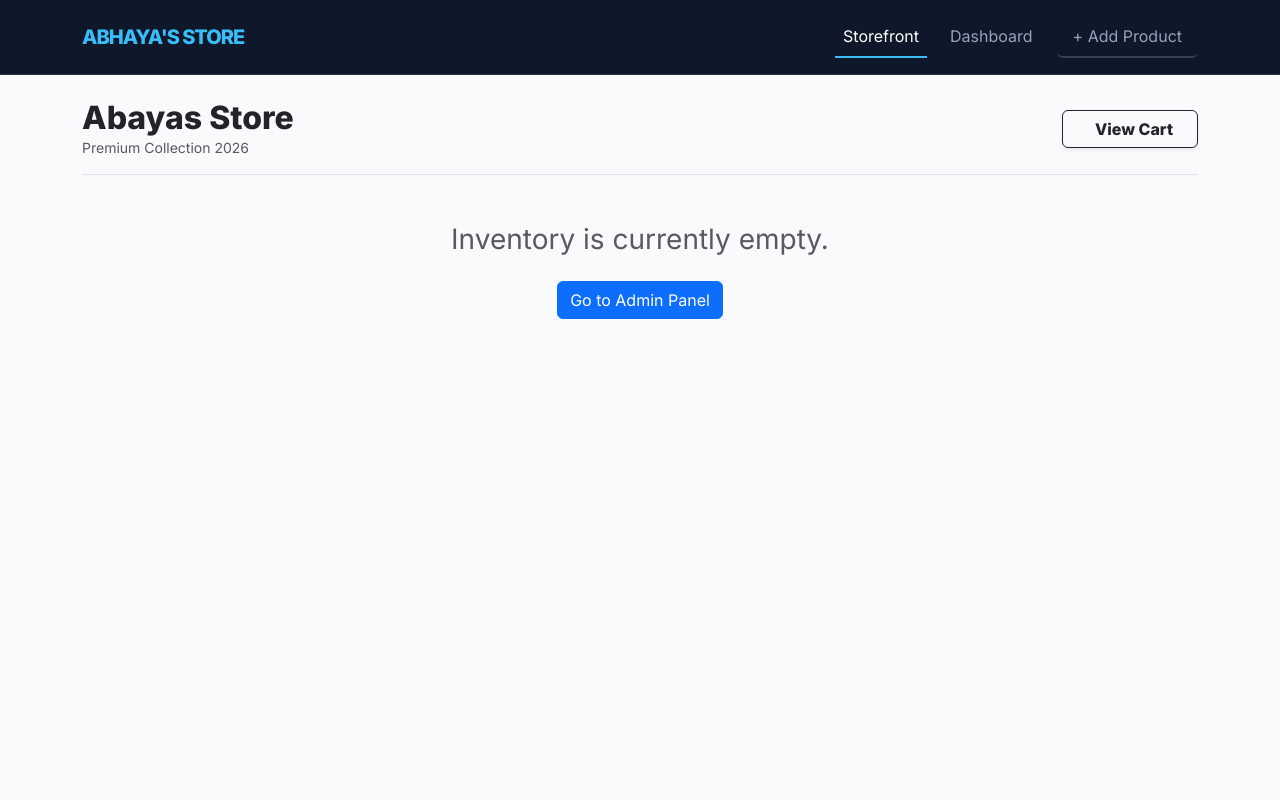
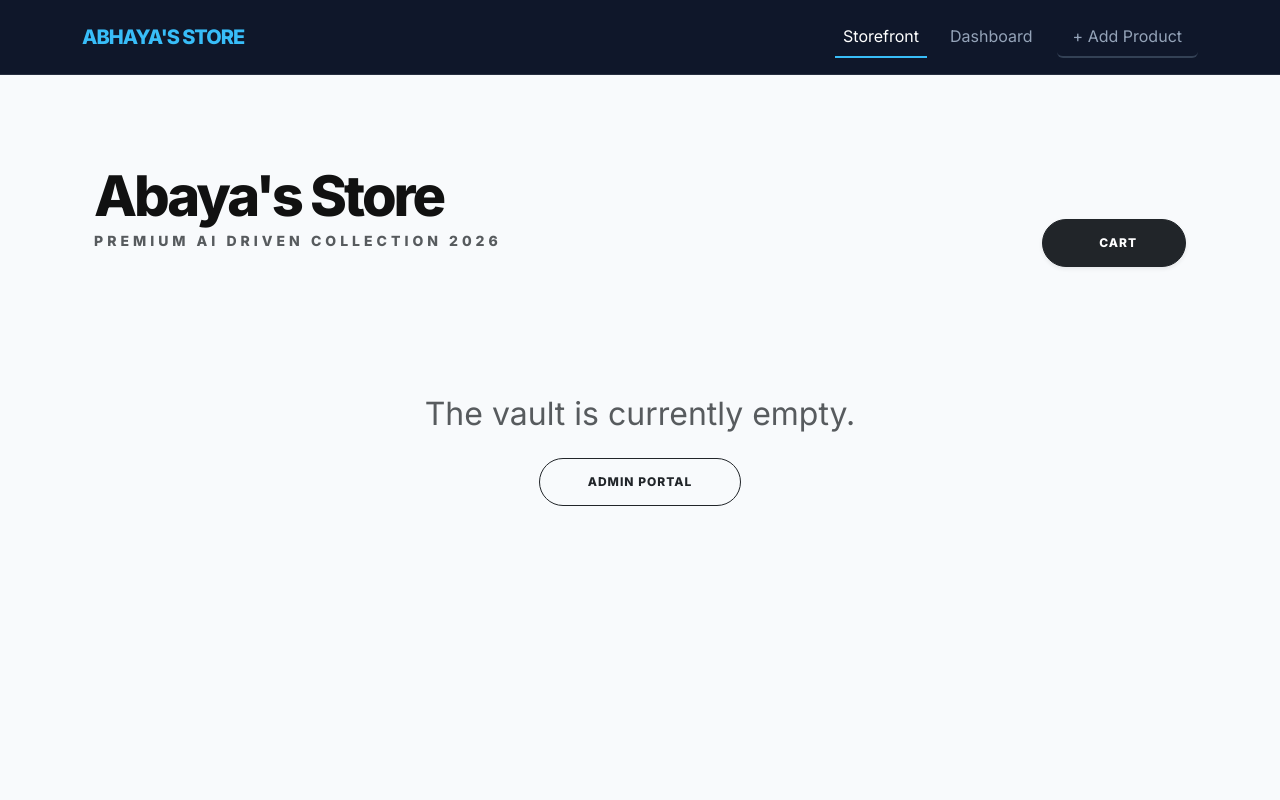
Before and after one commit to Abhayashrestha/super_pos, a Flask app: page / in a window 1280 px wide. Run offline with Flask 3, Linux system fonts and the light colour scheme; data that the repository does not hold is empty; some libraries are stand-ins or nearby versions.

Commit message:
updated html

```diff
--- a/analysis/processor.py
+++ b/analysis/processor.py
@@ -38,8 +38,6 @@ class DataProcessor:
 
 
 
-
-
     def predict_stockout(self, product_id, future_hours=1):
         pass
 
--- a/data/storage.py
+++ b/data/storage.py
@@ -4,7 +4,7 @@ def get_connection():
     creds={"host":"localhost",
            "database":"posdb",
            "user":"postgres",
-           "password":"Shrestha#$1"}
+           "password":"S#$1"}
 
     try:
         connection=psycopg2.connect(**creds)
--- a/templates/storefront.html
+++ b/templates/storefront.html
@@ -1,63 +1,148 @@
 {% extends "base.html" %}
 
 {% block content %}
-<header class="pb-3 mb-4 border-bottom d-flex justify-content-between align-items-center">
+<style>
+    /* Premium Design Tokens */
+    :root {
+        --premium-black: #111111;
+        --soft-gray: #f8f9fa;
+        --glass-white: rgba(255, 255, 255, 0.85);
+        --transition-smooth: all 0.5s cubic-bezier(0.165, 0.84, 0.44, 1);
+    }
+
+    /* Page Header Elevation */
+    .store-header {
+        padding: 4rem 0 2rem 0;
+    }
+
+    .brand-title {
+        font-family: 'Inter', sans-serif;
+        font-weight: 800;
+        letter-spacing: -3px;
+        font-size: 3.5rem;
+        color: var(--premium-black);
+    }
+
+    /* The "Magnum Opus" Card */
+    .product-card {
+        border: none !important;
+        background: var(--glass-white);
+        backdrop-filter: blur(20px);
+        border-radius: 24px !important;
+        transition: var(--transition-smooth);
+        overflow: hidden;
+    }
+
+    .product-card:hover {
+        transform: translateY(-12px);
+        box-shadow: 0 30px 60px rgba(0,0,0,0.12) !important;
+    }
+
+    .img-container {
+        height: 350px;
+        overflow: hidden;
+        position: relative;
+    }
+
+    .product-img {
+        width: 100%;
+        height: 100%;
+        object-fit: cover;
+        transition: transform 1.2s ease;
+    }
+
+    .product-card:hover .product-img {
+        transform: scale(1.1);
+    }
+
+    /* Modern UI Components */
+    .btn-premium {
+        border-radius: 50px !important;
+        font-weight: 700;
+        letter-spacing: 1px;
+        text-transform: uppercase;
+        font-size: 0.75rem;
+        padding: 14px;
+        transition: var(--transition-smooth);
+    }
+
+    .qty-input {
+        border-radius: 50px !important;
+        background-color: var(--soft-gray) !important;
+        border: none !important;
+        font-weight: 600;
+    }
+
+    .badge-stock {
+        font-size: 0.6rem;
+        font-weight: 800;
+        padding: 8px 14px;
+        border-radius: 50px;
+        letter-spacing: 1px;
+    }
+</style>
+
+<div class="container">
+    <header class="store-header d-flex justify-content-between align-items-end mb-5">
         <div>
-        <h1 class="h2 fw-bold text-dark mb-0">Abayas Store</h1>
-        <p class="text-muted small mb-0">Premium Collection 2026</p>
+            <h1 class="brand-title mb-0">Abaya's Store</h1>
+            <p class="text-muted text-uppercase fw-bold small ls-3" style="letter-spacing: 4px;">Premium AI Driven Collection 2026</p>
         </div>
-
-    <a href="{{ url_for('view_cart') }}" class="btn btn-outline-dark position-relative px-4 fw-bold shadow-sm">
-        <i class="bi bi-bag-check-fill me-2"></i> View Cart
+        <a href="{{ url_for('view_cart') }}" class="btn btn-dark btn-premium px-5 shadow-sm">
+            <i class="bi bi-bag-heart me-2"></i> Cart
             {% if session.get('cart') %}
-        <span class="position-absolute top-0 start-100 translate-middle badge rounded-pill bg-danger">
-            {{ session.get('cart')|length }}
-        </span>
+                <span class="ms-2 badge rounded-pill bg-white text-dark">{{ session.get('cart')|length }}</span>
             {% endif %}
         </a>
     </header>
 
-<div class="row row-cols-1 row-cols-md-2 row-cols-lg-3 g-4">
+    <div class="row row-cols-1 row-cols-md-2 row-cols-lg-3 g-5">
         {% for product in products %}
         <div class="col">
-        <div class="card h-100 border-0 shadow-sm position-relative" style="border-radius: 15px; overflow: hidden;">
+            <div class="card h-100 product-card shadow-sm">
 
-            <span class="badge position-absolute top-0 end-0 m-3 {{ 'bg-success' if product.quantity > 0 else 'bg-danger' }}">
-                {{ product.quantity if product.quantity > 0 else 'Out of' }} Stock
-            </span>
+                <div class="position-absolute top-0 end-0 m-3 z-3">
+                    {% if product.quantity > 0 %}
+                        <span class="badge bg-white text-dark badge-stock border shadow-sm">IN STOCK</span>
+                    {% else %}
+                        <span class="badge bg-danger text-white badge-stock shadow-sm">SOLD OUT</span>
+                    {% endif %}
+                </div>
 
+                <div class="img-container">
                     <img src="{{ url_for('static', filename='uploads/' + (product.image_path if product.image_path else 'default.jpg')) }}"
-                 class="card-img-top" alt="{{ product.name }}" style="height: 280px; object-fit: cover;">
+                         class="product-img" alt="{{ product.name }}">
+                </div>
 
-            <div class="card-body d-flex flex-column">
-                <div class="mb-3">
-                    <h5 class="card-title fw-bold mb-1">{{ product.name }}</h5>
-                    <span class="badge bg-light text-muted text-uppercase tracking-wider" style="font-size: 0.7rem;">
-                        {{ product.category }}
-                    </span>
+                <div class="card-body p-4 d-flex flex-column">
+                    <div class="mb-4">
+                        <p class="text-muted text-uppercase small fw-bold mb-1" style="font-size: 0.65rem;">{{ product.category }}</p>
+                        <h3 class="fw-bold text-dark mb-0">{{ product.name }}</h3>
                     </div>
 
                     <div class="mt-auto">
-                    <div class="d-flex justify-content-between align-items-center mb-3">
-                        <span class="h4 mb-0 text-primary fw-bold">${{ "%.2f"|format(product.price) }}</span>
+                        <div class="mb-4">
+                            <span class="display-6 fw-light text-dark">$ {{ "%.2f"|format(product.price) }}</span>
                         </div>
 
                         <form action="{{ url_for('add_item_to_cart', p_id=product.product_id) }}" method="POST">
-                        <div class="input-group mb-2">
-                            <span class="input-group-text bg-light border-end-0">Qty</span>
-                            <input type="number" name="quantity" class="form-control border-start-0"
+                            <div class="row g-2">
+                                <div class="col-4">
+                                    <input type="number" name="quantity" class="form-control qty-input text-center h-100"
                                            value="1" min="1" max="{{ product.quantity }}"
                                            {{ 'disabled' if product.quantity <= 0 }} required>
                                 </div>
-
-                        <button type="submit" class="btn btn-dark w-100 fw-bold py-2 shadow-sm"
+                                <div class="col-8">
+                                    <button type="submit" class="btn btn-dark w-100 btn-premium shadow-sm h-100"
                                             {{ 'disabled' if product.quantity <= 0 }}>
                                         {% if product.quantity > 0 %}
-                                <i class="bi bi-cart-plus me-2"></i> Add to Cart
+                                            Add to Bag
                                         {% else %}
-                                Sold Out
+                                            Unavailable
                                         {% endif %}
                                     </button>
+                                </div>
+                            </div>
                         </form>
                     </div>
                 </div>
@@ -67,10 +152,10 @@
     </div>
 
     {% if not products %}
-<div class="text-center py-5">
-    <h3 class="text-muted">Inventory is currently empty.</h3>
-    <a href="{{ url_for('admin') }}" class="btn btn-primary mt-3">Go to Admin Panel</a>
+    <div class="text-center py-5 mt-5">
+        <h2 class="fw-light text-muted">The vault is currently empty.</h2>
+        <a href="{{ url_for('admin') }}" class="btn btn-outline-dark btn-premium mt-3 px-5">Admin Portal</a>
     </div>
     {% endif %}
-
+</div>
 {% endblock %}
```
Lines whose indentation alone changed are shown as unchanged.
